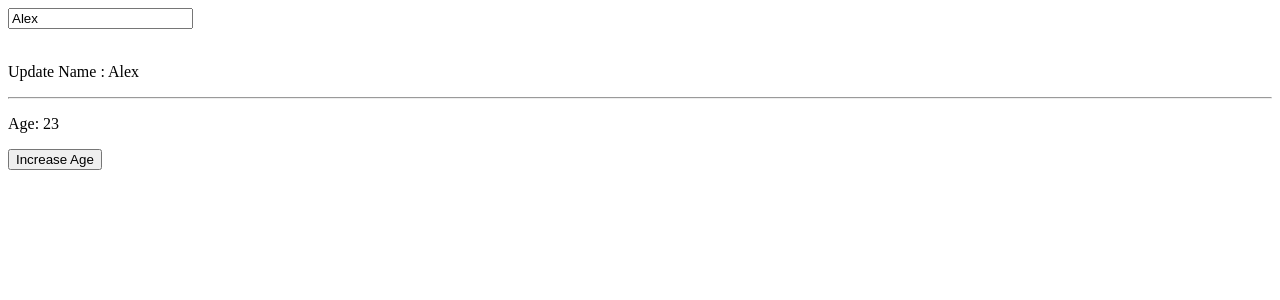
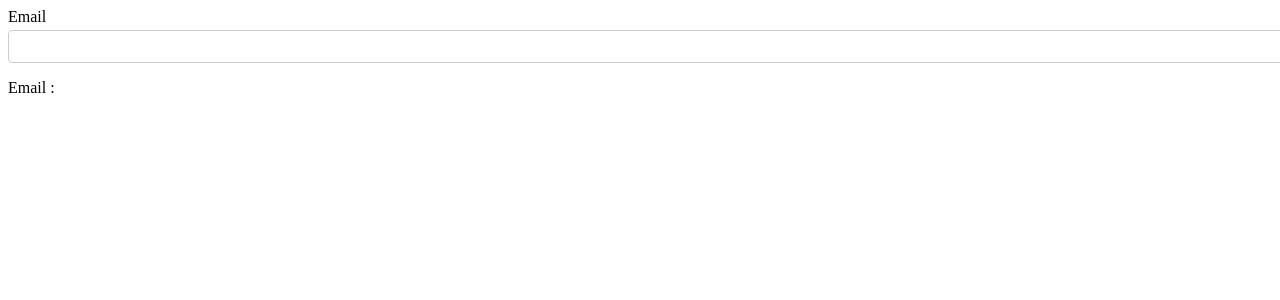
Before and after one commit to Rishab-RajHR/Angular-21, an Angular app: page / in a window 1280 px wide. Shown: the top 300 px of the page. Built offline with nearby package versions, Linux system fonts and the light colour scheme.

Commit message:
Form Field

```diff
--- a/src/app/app.html
+++ b/src/app/app.html
@@ -1,18 +1,8 @@
-<!-- <input [(ngModel)]="username" placeholder="Enter your name" />
+<app-form-field
+    [label]="'Email'"
+    [type]="'email'"
+    (valueChange)="onEmailChange($event)"
+>
+</app-form-field>
 
-<p>{{username}}</p> -->
-<!--
-<input [value]="name()" (input)="name.set($event.target.value)"/>
-
-<p>{{name()}}</p> -->
-
-<input [value]="user().name" (input)="updateName($event.target.value)" placeholder="Name"/>
-
-<br><br>
-
-<p> Update Name : {{user().name}}</p>
-
-<hr>
-
-<p> Age: {{user().age}}</p>
-<button (click)="updateAge()">Increase Age</button>
+<p>Email : {{email}}</p>
--- a/src/app/app.ts
+++ b/src/app/app.ts
@@ -1,26 +1,18 @@
 import { Component, signal } from '@angular/core';
-// import { FormsModule } from '@angular/forms';
+import { FormField } from './form-field/form-field';
 
 @Component({
-  imports: [],
+  imports: [FormField],
   selector: 'app-root',
   styleUrl: './app.css',
   templateUrl: './app.html',
 })
 export class App {
-  //  username = "Alex";
-  // name = signal('George');
 
-  user = signal<{ name: string; age: number }>({
-       name: 'Alex',
-       age: 23
-  })
+  email = '';
 
-  updateName(value: string) {
-      this.user.update(user => ({ ...user, name: value }));
-  }
-
-  updateAge() {
-      this.user.update(user => ({ ...user, age: user.age+1 }));
+  onEmailChange(value: string){
+      console.log('Email:', value);
+      this.email = value;
   }
 }
--- /dev/null
+++ b/src/app/form-field/form-field.css
@@ -0,0 +1,11 @@
+label{
+   display: flex;
+   margin-bottom: 4px;
+}
+
+input {
+   padding: 8px;
+   width: 100%;
+   border: 1px solid #ccc;
+   border-radius: 4px;
+}
--- /dev/null
+++ b/src/app/form-field/form-field.html
@@ -0,0 +1,5 @@
+<label>{{label()}}</label>
+<input
+   [type]="type()"
+   (input)="onInput($event.target.value)"
+/>
--- /dev/null
+++ b/src/app/form-field/form-field.ts
@@ -0,0 +1,19 @@
+import { Component, input, output } from '@angular/core';
+
+@Component({
+  imports: [],
+  selector: 'app-form-field',
+  styleUrl: './form-field.css',
+  templateUrl: './form-field.html',
+})
+export class FormField {
+    label = input<string>();
+    // value = input<string>();
+    type = input<string>('text');
+    valueChange = output<string>();
+
+    onInput(value:string){
+       console.log('Child Value:',value);
+       this.valueChange.emit(value);
+    }
+}
```
Also changed, not shown: 1 other file (tests, documents, lock files or other folders).
